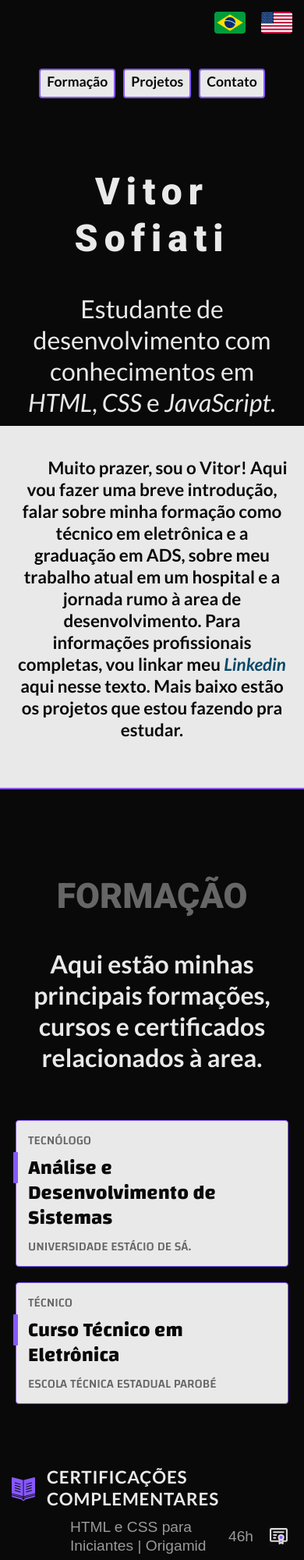
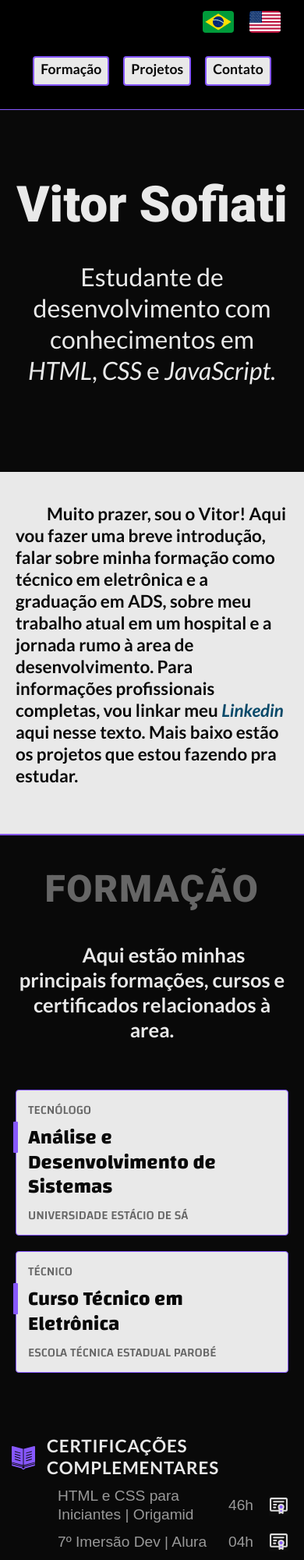
Before and after one commit to vitorsofiati/vitorsofiati.github.io, a plain HTML site: page index.html in a window 390 px wide. Shown: the top 2000 px of the page at 78% size. Drawn offline with Linux system fonts and the light colour scheme; a web font is replaced by a local one.

Commit message:
alterações de nomes de classes + ajustes de design e responsividade

```diff
--- a/css/global/global.css
+++ b/css/global/global.css
@@ -13,6 +13,7 @@ body {
   color: var(--cor-secundaria);
   font-size: 1.4rem;
   line-height: 1.25;
+  /* position: relative; */
 }
 
 h1,
--- a/css/global/tipografia.css
+++ b/css/global/tipografia.css
@@ -9,11 +9,11 @@
   font-weight: 500;
 }
 
-.texto-cards {
+.fonte-card {
 
   font-family: 'Changa';
 }
 
-.texto-listas {
+.fonte-lista {
   font-family: 'Afacad', sans-serif;
 }
--- a/css/global/utilidades/componentes.css
+++ b/css/global/utilidades/componentes.css
@@ -5,6 +5,8 @@
   padding: 4px 10px;
   border-radius: 4px;
   border: 2px solid var(--cor-d1);
+  font-size: 1.2rem;
+  font-weight: 900;
 }
 
 .botao:hover {
--- a/css/home/footer.css
+++ b/css/home/footer.css
@@ -6,7 +6,7 @@
 .footer {
   padding: 20px;
   display: grid;
-  grid-template-columns: 1fr 1fr 1fr;
+  grid-template-columns: 1fr 1fr;
   gap: 10px;
   place-items: center;
 }
@@ -17,7 +17,7 @@
 
 .footer ul {
   display: flex;
-  gap: 10px;
+  gap: 20px;
   align-items: center;
 }
 
--- a/css/home/formacao.css
+++ b/css/home/formacao.css
@@ -1,6 +1,5 @@
 .formacao {
-  margin-top: 60px;
-  padding-top: 50px;
+  padding-top: 140px;
   display: grid;
   grid-template-columns: 1fr 1fr 1fr;
 }
@@ -9,7 +8,7 @@
   margin-left: 40px;
   word-break: break-all;
   max-width: 1ch;
-  font-size: 5.5rem;
+  font-size: 5rem;
   font-weight: 900;
   line-height: 1.2;
   color: var(--cor-01);
@@ -21,9 +20,10 @@
 }
 
 .formacao-info p {
-  margin-bottom: 60px;
+  margin-bottom: 40px;
   font-size: 2rem;
   font-weight: 600;
+  text-indent: 30px;
 }
 
 .graduacao-lista {
@@ -188,6 +188,10 @@
     font-size: 1.2rem;
   }
 
+  .formacao-idiomas li span {
+    font-size: .75rem;
+  }
+
   .formacao-idiomas {
     margin-top: 25px;
   }
@@ -195,13 +199,13 @@
 
 @media (max-width:600px) {
   .formacao {
-    margin-top: 60px;
+    padding-top: 180px;
     grid-template-columns: 1fr;
   }
 
   .formacao-subtitulo {
     margin: 0;
-    font-size: 3.3rem;
+    font-size: 3.5rem;
     max-width: none;
   }
 
@@ -211,12 +215,14 @@
   }
 
   .formacao-info p {
+    font-size: 1.6rem;
     text-align: center;
   }
 
   .graduacao-lista {
     margin-top: 60px;
     flex-direction: column;
+    place-content: center;
   }
 
   .graduacao {
@@ -245,9 +251,19 @@
 }
 
 @media(max-width:400px) {
+
+  .formacao {
+    padding-top: 40px;
+  }
+
   .formacao-subtitulo {
-    font-size: 2.8rem;
+    letter-spacing: 0.1rem;
+    font-size: 3rem;
     text-align: center;
+  }
+
+  .formacao-extra ul {
+    margin-left: 14px;
   }
 
   .formacao-extra h3::before {
--- a/css/home/header.css
+++ b/css/home/header.css
@@ -1,5 +1,14 @@
+.header-bg {
+  padding-top: 14px;
+  background-color: #000;
+  position: sticky;
+  top: 0;
+  z-index: 1;
+  border-bottom: 1px solid var(--cor-d1);
+}
+
 .linguagens {
-  margin: 20px 20px 0 0;
+  margin-right: 20px;
   display: flex;
   justify-content: end;
   gap: 10px;
@@ -14,6 +23,8 @@
   position: relative;
   justify-content: space-between;
   align-items: center;
+  padding-top: 0;
+  padding-bottom: 10px;
 }
 
 .header ul {
@@ -50,16 +61,13 @@
 }
 
 @media(max-width:600px) {
-
   .linguagens {
-    margin: 10px;
-  }
-
-  .linguagens a {
-    padding: 5px;
+    gap: 0;
   }
 
   .header {
+    margin-top: 30px;
+    margin-bottom: 20px;
     display: grid;
     justify-content: center;
   }
@@ -69,11 +77,10 @@
   }
 
   .header ul {
-    margin-top: 40px;
-    padding: 0 10px;
-    gap: 15px;
+    padding: 0;
+    gap: 18px;
     justify-content: center;
-    font-size: 1.4rem;
+    font-size: 1.6rem;
   }
 
   .header li {
@@ -94,9 +101,13 @@
 }
 
 @media(max-width:400px) {
+
+  .header-bg {
+    position: relative;
+
+  }
+
   .header ul {
-    margin-top: 20px;
-    gap: 10px;
     font-size: 1.1rem;
   }
 }
--- a/css/home/introducao.css
+++ b/css/home/introducao.css
@@ -1,5 +1,5 @@
 .introducao-bg {
-  margin-top: 100px;
+  padding-top: 100px;
   box-shadow: inset 0 -40px var(--cor-secundaria);
 }
 
@@ -47,7 +47,7 @@
   padding-top: 40px;
   padding-bottom: 60px;
   color: var(--cor-primaria);
-  text-indent: 40px;
+  text-indent: 30px;
   font-weight: 600;
 
 }
@@ -59,7 +59,6 @@
 @media(max-width:800px) {
 
   .introducao {
-    margin-top: 50px;
     gap: 0;
     grid-template-columns: 1fr 1fr;
   }
@@ -85,7 +84,8 @@
 
 @media(max-width:600px) {
   .introducao-bg {
-    margin-top: 40px;
+    margin-bottom: 100px;
+    padding-top: 80px;
     box-shadow: none;
   }
 
@@ -102,8 +102,10 @@
   }
 
   .apresentacao h1 {
-    font-size: 3rem;
-    letter-spacing: .5rem;
+    margin-top: 0;
+    line-height: 1;
+    font-size: 4rem;
+    letter-spacing: 0;
     text-align: center;
   }
 
@@ -117,6 +119,6 @@
 
 @media(max-width:400px) {
   .sobre {
-    text-align: center;
+    text-indent: 40px;
   }
 }
--- a/css/home/projetos.css
+++ b/css/home/projetos.css
@@ -1,6 +1,6 @@
 .projetos-bg {
   margin: 40px auto 100px auto;
-  padding-top: 40px;
+  padding-top: 140px;
   max-width: 1400px;
 }
 
@@ -19,6 +19,7 @@
   margin-top: 100px;
   font-size: 1.8rem;
   font-weight: 600;
+  text-indent: 30px;
 }
 
 .projetos-intro a {
@@ -101,7 +102,7 @@
 @media(max-width:800px) {
 
   .projetos-intro {
-    margin-top: 60px;
+    margin-top: 80px;
     font-size: 1.6rem;
   }
 
@@ -126,6 +127,11 @@
 }
 
 @media(max-width:600px) {
+
+  .projetos-bg {
+    padding-top: 180px;
+  }
+
   .projetos-subtitulo {
     padding: 20px 0;
     font-size: 3rem;
@@ -142,13 +148,19 @@
 
 @media(max-width:400px) {
   .projetos-bg {
-    margin: 80px auto 20px auto;
+    margin: 30px auto;
+    padding-top: 40px;
   }
 
   .projetos-subtitulo {
     letter-spacing: 0.4rem;
   }
 
+  .portfolio {
+    margin: 0 auto;
+    padding: 10px;
+  }
+
   .portfolio-texto {
     gap: 4px;
   }
--- a/index.html
+++ b/index.html
@@ -4,6 +4,7 @@
 <head>
   <meta charset="UTF-8">
   <meta name="viewport" content="width=device-width, initial-scale=1.0">
+  <meta name="description" content="Página pessoal de desenvolvedor. Informações profissionais, portfolio e contatos.">
 
   <link rel="preconnect" href="https://fonts.googleapis.com">
   <link rel="preconnect" href="https://fonts.gstatic.com" crossorigin>
@@ -13,10 +14,10 @@
   <title>Vitor Sofiati</title>
 </head>
 
-<body class="fonte-padrao">
+<body class="fonte-padrao" id="inicio">
 
 
-  <header>
+  <header class="header-bg">
 
     <div class="linguagens">
       <a href="./"><img src="./img/icones/brasil-icone.png" width="40" height="28" alt="Bandeira do Brasil"></a>
@@ -24,9 +25,9 @@
     </div>
 
     <div class="header container">
-      <a href="./"><img class="logotipo" src="./img/vs.svg" width="100" height="75" alt="Logotipo temporario"></a>
+      <a href="#inicio"><img class="logotipo" src="./img/vs.svg" width="100" height="75" alt="Logotipo temporario"></a>
       <nav aria-label="principal">
-        <ul class="teste10">
+        <ul>
           <li> <a href="#formacao">Formação</a> </li>
           <li> <a href="#projetos">Projetos</a> </li>
           <li> <a href="#contato">Contato</a> </li>
@@ -45,7 +46,7 @@
 
       <div class="apresentacao">
         <h1 class="fonte-titulo">Vitor Sofiati</h1>
-        <p class="teste10">Estudante de desenvolvimento com conhecimentos em <em><abbr title="HyperText Markup Language">HTML</abbr></em>, <em><abbr title="Cascading Style Sheets">CSS</abbr></em> e <em>JavaScript.</em></p>
+        <p>Estudante de desenvolvimento com conhecimentos em <em><abbr title="HyperText Markup Language">HTML</abbr></em>, <em><abbr title="Cascading Style Sheets">CSS</abbr></em> e <em>JavaScript.</em></p>
       </div>
 
     </main>
@@ -63,11 +64,11 @@
     <div class="formacao-info">
 
       <p>Aqui estão minhas principais formações, cursos e certificados relacionados à area.</p>
-      <ul class="graduacao-lista texto-cards">
+      <ul class="graduacao-lista fonte-card">
         <li class="graduacao">
           <span>Tecnólogo</span>
           <h3>Análise e Desenvolvimento de Sistemas</h3>
-          <span>Universidade Estácio de Sá.</span>
+          <span>Universidade Estácio de Sá</span>
         </li>
         <li class="graduacao">
           <span>Técnico</span>
@@ -79,7 +80,7 @@
       <div class="formacao-extra">
 
         <h3 class=""> Certificações complementares</h3>
-        <ul class="cursos-lista texto-listas">
+        <ul class="cursos-lista fonte-lista">
           <li>HTML e CSS para Iniciantes | Origamid
             <span>46h</span>
             <a href="https://www.origamid.com/certificate/f8e086ce" target="_blank" aria-label="Certificado do curso"></a>
@@ -94,7 +95,7 @@
 
       <div class="formacao-idiomas">
         <h3>IDIOMAS</h3>
-        <ul class="idiomas-lista texto-listas">
+        <ul class="idiomas-lista fonte-lista">
           <li>Inglês<span> / avançado</span></li>
           <li>Espanhol<span> / iniciante</span></li>
         </ul>
@@ -113,21 +114,22 @@
       <div class="projetos-grid">
 
         <div class="portfolio">
-          <h3 class="texto-cards">Bikcraft</h3>
+          <h3 class="fonte-card">Bikcraft</h3>
           <img src="./img/projetos/bikcraft/bikcraft01-240p.jpg" width="320" height="240" alt="Site de venda de bicicletas">
           <div class="portfolio-texto">
-            <p class="texto-listas">Projeto final do curso <em>HTML e CSS para iniciantes</em>, da Origamid. Aqui vou colocar uma descrição mais detalhada com os temas abordados.</p>
+            <p class="fonte-lista">Projeto final do curso <em>HTML e CSS para iniciantes</em>, da Origamid. Aqui vou colocar uma descrição mais detalhada com os temas abordados.</p>
             <a class="botao" href="https://github.com/vitorsofiati/bikcraft" target="_blank">Veja Mais</a>
           </div>
         </div>
 
         <div class="portfolio">
-          <h3 class="texto-cards">Tabela de Classificação</h3>
+          <h3 class="fonte-card">Tabela de Classificação</h3>
           <img src="./img/projetos/alura/alura01-240p.jpg" width="320" height="240" alt="Site de venda de bicicletas">
           <div class="portfolio-texto">
-            <p class="texto-listas">Projeto final da <em>7º Imersão Dev</em>, da Alura. Aqui vou colocar uma descrição mais detalhada com os temas abordados.</p>
+            <p class="fonte-lista">Projeto final da <em>7º Imersão Dev</em>, da Alura. Aqui vou colocar uma descrição mais detalhada com os temas abordados.</p>
             <!-- página mostrando cada projeto? -->
-            <a class="botao" href="https://github.com/vitorsofiati/imersao-alura" target="_blank">Veja Mais</a>
+            <a class="botao" href="https://github.com/vitorsofiati/imersao-alura" target="_blank">
+              Veja Mais</a>
           </div>
         </div>
 
@@ -139,7 +141,7 @@
   <footer class="footer-bg">
     <div class="footer container" id="contato">
 
-      <a class="logotipo" href="./"><img src="./img/vs.svg" width="100" height="75" alt="Logotipo temporario"></a>
+      <!-- <a class="logotipo" href="./"><img src="./img/vs.svg" width="100" height="75" alt="Logotipo temporario"></a> -->
       <ul>
         <li>
           <a href="https://www.linkedin.com/in/vitorsofiati/" target="_blank" aria-label="Perfil do Linkedin">
```
